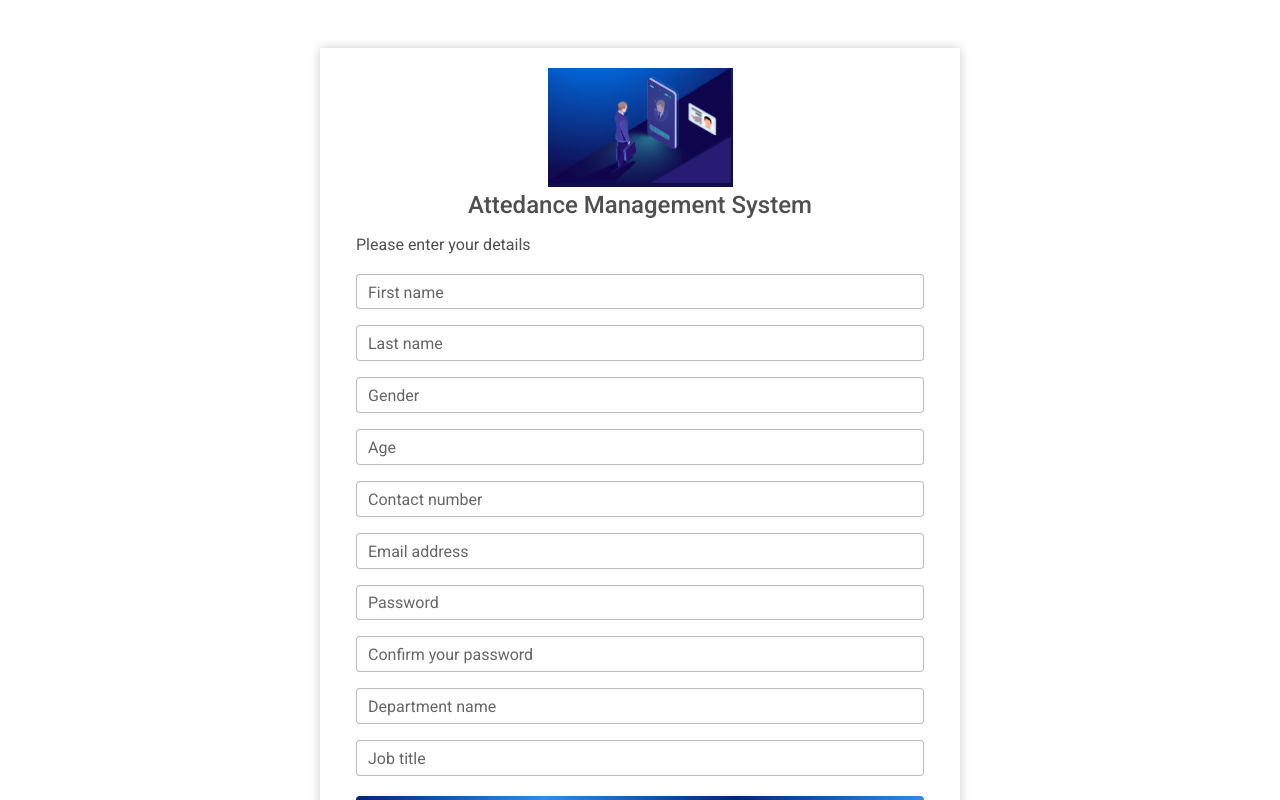
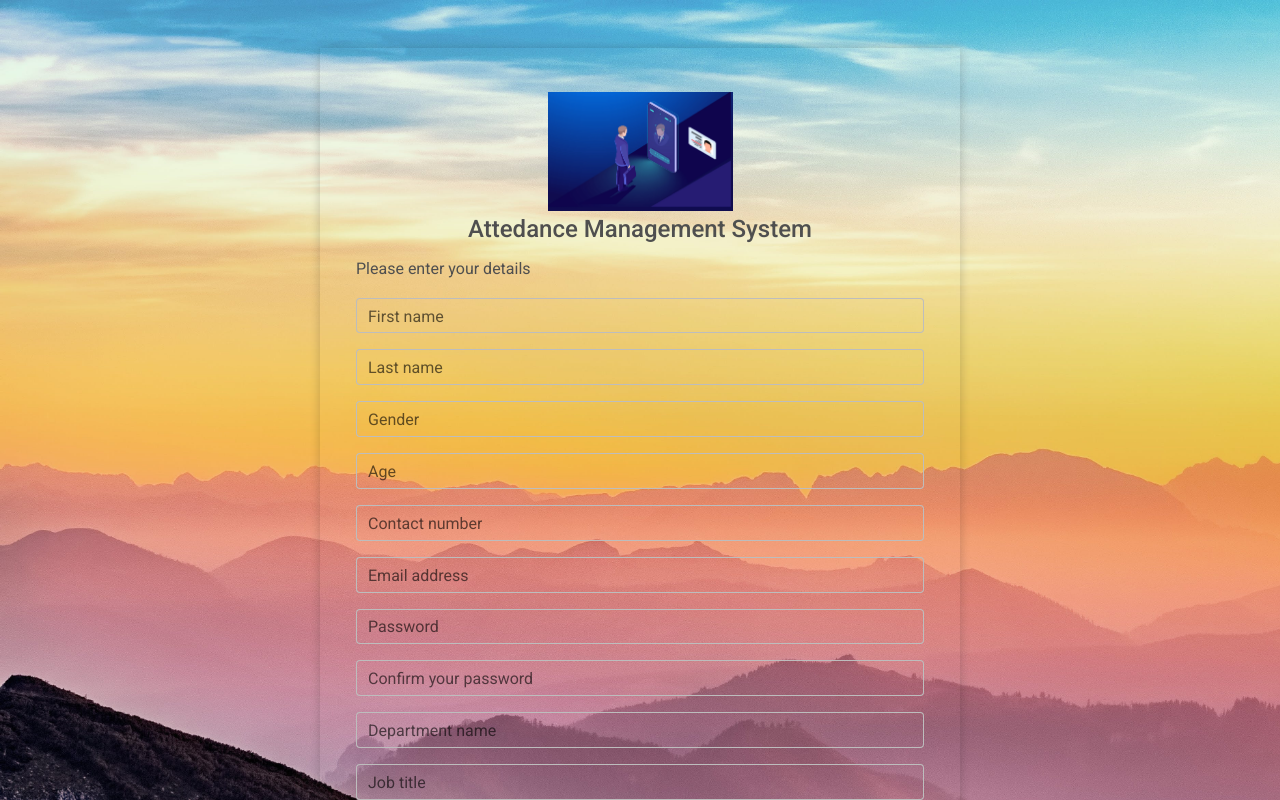
Before and after one commit to cepdnaclk/e19-3yp-Attendance-Monitoring-and-Access-Authentication-with-Face-Recognition, a React (Vite) app in the folder code/FrontEnd/: page /signup in a window 1280 px wide. Shown: the top 800 px of the page. Built offline with nearby package versions, Linux system fonts and the light colour scheme.

Commit message:
signup page input fields text color changed

```diff
--- a/code/FrontEnd/src/pages/Admin_Dashboard.jsx
+++ b/code/FrontEnd/src/pages/Admin_Dashboard.jsx
@@ -1,4 +1,4 @@
-import React, { useState } from 'react';
+import React, { useState, useEffect } from 'react';
 import { MDBCard,
     MDBContainer,
     MDBCardBody,
@@ -12,6 +12,14 @@ import Navbar from '../component/navbar';
 
 const Admin_Dashboard = () => {
     const [selectedValue, setSelectedValue] = useState('Not Selected');
+    const [isAuth, setIsAuth] = useState(false);
+
+    useEffect(() => {
+        if (localStorage.getItem('access_token') !== null) {
+           setIsAuth(true);
+         }
+       }, [isAuth]);
+
     const handleDropdownSelect = (value) => {
         setSelectedValue(value);
     };
--- a/code/FrontEnd/src/pages/Sign_in.jsx
+++ b/code/FrontEnd/src/pages/Sign_in.jsx
@@ -20,8 +20,35 @@ function Signin() {
   const [email, setEmail] = useState('');
   const [password, setPassword] = useState('');
 
+  const adminAuthentication = async() => {
+    const user = {
+      username: email,
+      password: password
+     };
+
+     // Create the POST requuest
+     const {data} = await
+     axios.post('http://localhost:8000/token/',
+     user ,{
+       headers: {'Content-Type': 'application/json'},
+       withCredentials: true
+     });
+
+     // Initialize the access & refresh token in localstorage.
+     localStorage.clear();
+     localStorage.setItem('access_token', data.access);
+     localStorage.setItem('refresh_token', data.refresh);
+     axios.defaults.headers.common['Authorization'] =
+                                     `Bearer ${data['access']}`;
+     //window.location.href = '/'
+     navigate('/admin');
+  }
   const handleSignin = (e) => {
     e.preventDefault();  // Prevent the default behaviour of the form submit button(reload the page)
+    if (email == "username"){
+        adminAuthentication()
+    }
+    else{
       signInWithEmailAndPassword(auth, email, password)
       .then((userCredential) => {
         // Signed in
@@ -36,10 +63,12 @@ function Signin() {
         }
         // ...
       }).catch((error) => {
+        alert("Invalid Credentials")
         //const errorCode = error.code;
         //const errorMessage = error.message;
         console.log(error);
       });
+    }
   }
 
 
--- a/code/FrontEnd/src/pages/Sign_up.jsx
+++ b/code/FrontEnd/src/pages/Sign_up.jsx
@@ -12,6 +12,7 @@ import loginimage from '../assets/facerecog.png';
 import { useNavigate} from 'react-router-dom';
 import { createUserWithEmailAndPassword } from 'firebase/auth';
 import { auth } from '../firebase';
+import backgroundImg from '../assets/background.jpg';
 
 
 function Signup() {
@@ -49,6 +50,16 @@ function Signup() {
   }
 
   return (
+    <div
+    style={{
+      backgroundImage: `url(${backgroundImg})`,
+      backgroundSize: 'cover',
+      minHeight: '100vh',
+      display: 'flex',
+      justifyContent: 'center',
+      alignItems: 'center',
+    }}
+    >
     <MDBContainer className="my-5 gradient-form" style={{ boxShadow: '0px 0px 10px rgba(0, 0, 0, 0.2)', maxWidth:'50%'}}>
 
           <div className="d-flex flex-column ms-4 me-4 mt-4 mb-4">
@@ -64,41 +75,51 @@ function Signup() {
 
             <MDBInput wrapperClass='mb-3' label='First name' id='form1' type='text'
             value={firstname}
+            style={{ color: '#318CE7' }}
             onChange={(e) => setFirstname(e.target.value)}/>
 
 
             <MDBInput wrapperClass='mb-3' label='Last name' id='form2' type='text'
             value={lastname}
+            style={{ color: '#318CE7' }}
             onChange={(e) => setLastname(e.target.value)}/>
             <MDBInput wrapperClass='mb-3' label='Gender' id='form3' type='text'
             value={gender}
+            style={{ color: '#318CE7' }}
             onChange={(e) => setGender(e.target.value)}/>
 
 
             <MDBInput wrapperClass='mb-3' label='Age' id='form4' type='text'
             value={age}
+            style={{ color: '#318CE7' }}
             onChange={(e) => setAge(e.target.value)}/>
             <MDBInput wrapperClass='mb-3' label='Contact number ' id='form5' type='text'
             value={number}
+            style={{ color: '#318CE7' }}
             onChange={(e) => setNumber(e.target.value)}/>
             <MDBInput wrapperClass='mb-3' label='Email address' id='form6' type='email'
             value={email}
+            style={{ color: '#318CE7' }}
             onChange={(e) => setEmail(e.target.value)}/>
 
             <MDBInput wrapperClass='mb-3' label='Password' id='form7' type='password'
             value={password}
+            style={{ color: '#318CE7' }}
             onChange={(e) => setPassword(e.target.value)}/>
 
 
             <MDBInput wrapperClass='mb-3' label='Confirm your password' id='form8' type='password'
             value={confirmpassword}
+            style={{ color: '#318CE7' }}
             onChange={(e) => setConfirmpassword(e.target.value)}/>
             <MDBInput wrapperClass='mb-3' label='Department name' id='form9' type='text'
             value={depname}
+            style={{ color: '#318CE7' }}
             onChange={(e) => setDepname(e.target.value)}/>
 
             <MDBInput wrapperClass='mb-3' label='Job title' id='form10' type='text'
             value={job}
+            style={{ color: '#318CE7' }}
             onChange={(e) => setJob(e.target.value)}/>
 
             <div className="text-center pt-1 mb-3 pb-1">
@@ -116,143 +137,9 @@ function Signup() {
           </div>
 
         </MDBContainer>
+        </div>
       );
     }
-    {/* <MDBRow> */}
-
-      {/* <MDBCol col='2' className="mb-5"> */}
-
-      // ---
-
-        {/* </MDBCol> */}
-
-        {/* <MDBCol col='6' className="mb-5">
-          <div className="d-flex flex-column  justify-content-center gradient-custom-2 h-100 mb-4">
-
-            <div className="text-white px-3 py-4 p-md-5 mx-md-4">
-              <h4 class="mb-4">We are more than just a company</h4>
-              <p class="small mb-0">Lorem ipsum dolor sit amet, consectetur adipisicing elit, sed do eiusmod
-                tempor incididunt ut labore et dolore magna aliqua. Ut enim ad minim veniam, quis nostrud
-                exercitation ullamco laboris nisi ut aliquip ex ea commodo consequat.
-              </p>
-            </div>
-
-          </div>
-
-        </MDBCol> */}
-
-      {/* </MDBRow> */}
 
 
 export default Signup;
-
-// import React, { useState} from 'react';
-// import {
-//   MDBBtn,
-//   MDBContainer,
-//   MDBRow,
-//   MDBCol,
-//   MDBInput
-// }
-// from 'mdb-react-ui-kit';
-// import '../css/signin.css';
-// import loginimage from '../assets/facerecog.png';
-// import { useNavigate} from 'react-router-dom';
-// import { createUserWithEmailAndPassword } from 'firebase/auth';
-// import { auth } from '../firebase';
-
-
-// function Signup() {
-//   const navigate = useNavigate(); // Initialize the useNavigate hook
-
-//   const [email, setEmail] = useState('');
-//   const [password, setPassword] = useState('');
-
-//   const handleSignup = (e) => {
-//     e.preventDefault();  // Prevent the default behaviour of the form submit button(reload the page)
-//     createUserWithEmailAndPassword(auth, email, password)
-//     .then((userCredential) => {
-//       // Signed in
-
-//       console.log(userCredential);
-//       navigate('/'); // Use the push method to navigate to the signin page
-//       // ...
-//     }).catch((error) => {
-//       //const errorCode = error.code;
-//       //const errorMessage = error.message;
-//       console.log(error);
-//     });
-//   }
-
-//   const handleSigin = () => {
-//     navigate('/'); // Use the push method to navigate to the signin page
-//   }
-
-//   return (
-//     <MDBContainer className="my-5 gradient-form" style={{ boxShadow: '0px 0px 10px rgba(0, 0, 0, 0.2)'}}>
-
-//           <div className="d-flex flex-column ms-4 me-4 mt-4 mb-4">
-
-//             <div className="text-center">
-//               <img src= {loginimage}
-//                 style={{width: '185px',marginTop:20}} alt="logo" />
-//               <h4 className="mt-3 mb-3 pb-1" >Attedance Management System</h4>
-//             </div>
-
-//             <p>Please enter your details</p>
-
-
-//             <MDBInput wrapperClass='mb-4' label='Email address' id='form1' type='email'
-//             value={email}
-//             onChange={(e) => setEmail(e.target.value)}/>
-
-
-//             <MDBInput wrapperClass='mb-4' label='Password' id='form2' type='password'
-//             value={password}
-//             onChange={(e) => setPassword(e.target.value)}/>
-
-
-//             <div className="text-center pt-1 mb-3 pb-1">
-//               <MDBBtn className="mb-4 w-100 gradient-custom-2" onClick={handleSignup}>Sign up</MDBBtn>
-
-//             </div>
-
-//             <div className="d-flex flex-row align-items-center justify-content-center mt-3 pb-1 mb-3">
-//               <p className="mb-2 mt-1">Do you have an account?</p>
-//               <MDBBtn outline className='mx-2' color='' onClick={handleSigin}>
-//                 Sign in
-//               </MDBBtn>
-//             </div>
-
-//           </div>
-
-//         </MDBContainer>
-//       );
-//     }
-//     {/* <MDBRow> */}
-
-//       {/* <MDBCol col='2' className="mb-5"> */}
-
-//       // ---
-
-//         {/* </MDBCol> */}
-
-//         {/* <MDBCol col='6' className="mb-5">
-//           <div className="d-flex flex-column  justify-content-center gradient-custom-2 h-100 mb-4">
-
-//             <div className="text-white px-3 py-4 p-md-5 mx-md-4">
-//               <h4 class="mb-4">We are more than just a company</h4>
-//               <p class="small mb-0">Lorem ipsum dolor sit amet, consectetur adipisicing elit, sed do eiusmod
-//                 tempor incididunt ut labore et dolore magna aliqua. Ut enim ad minim veniam, quis nostrud
-//                 exercitation ullamco laboris nisi ut aliquip ex ea commodo consequat.
-//               </p>
-//             </div>
-
-//           </div>
-
-//         </MDBCol> */}
-
-//       {/* </MDBRow> */}
-
-
-// export default Signup;
```
Lines whose indentation alone changed are shown as unchanged.
